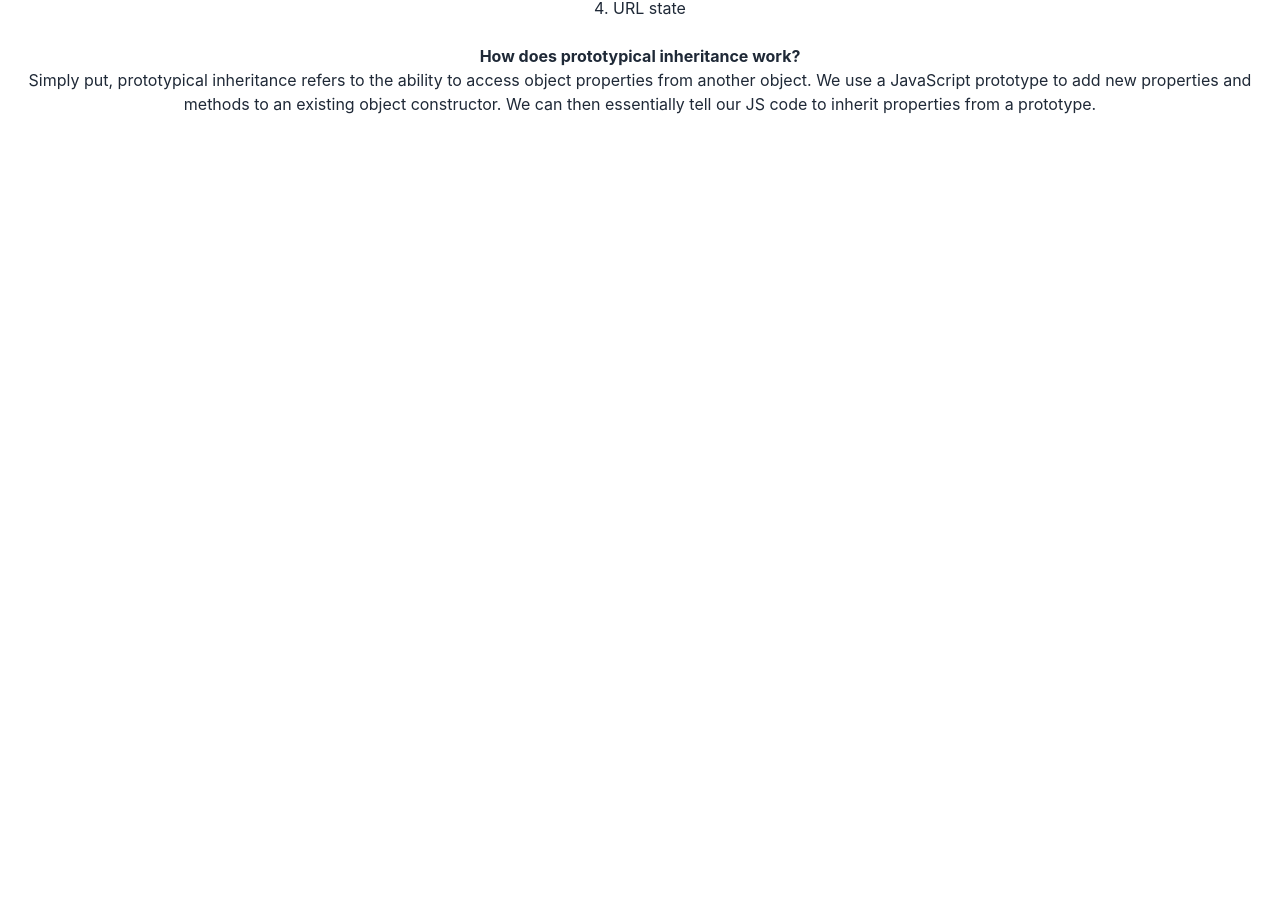
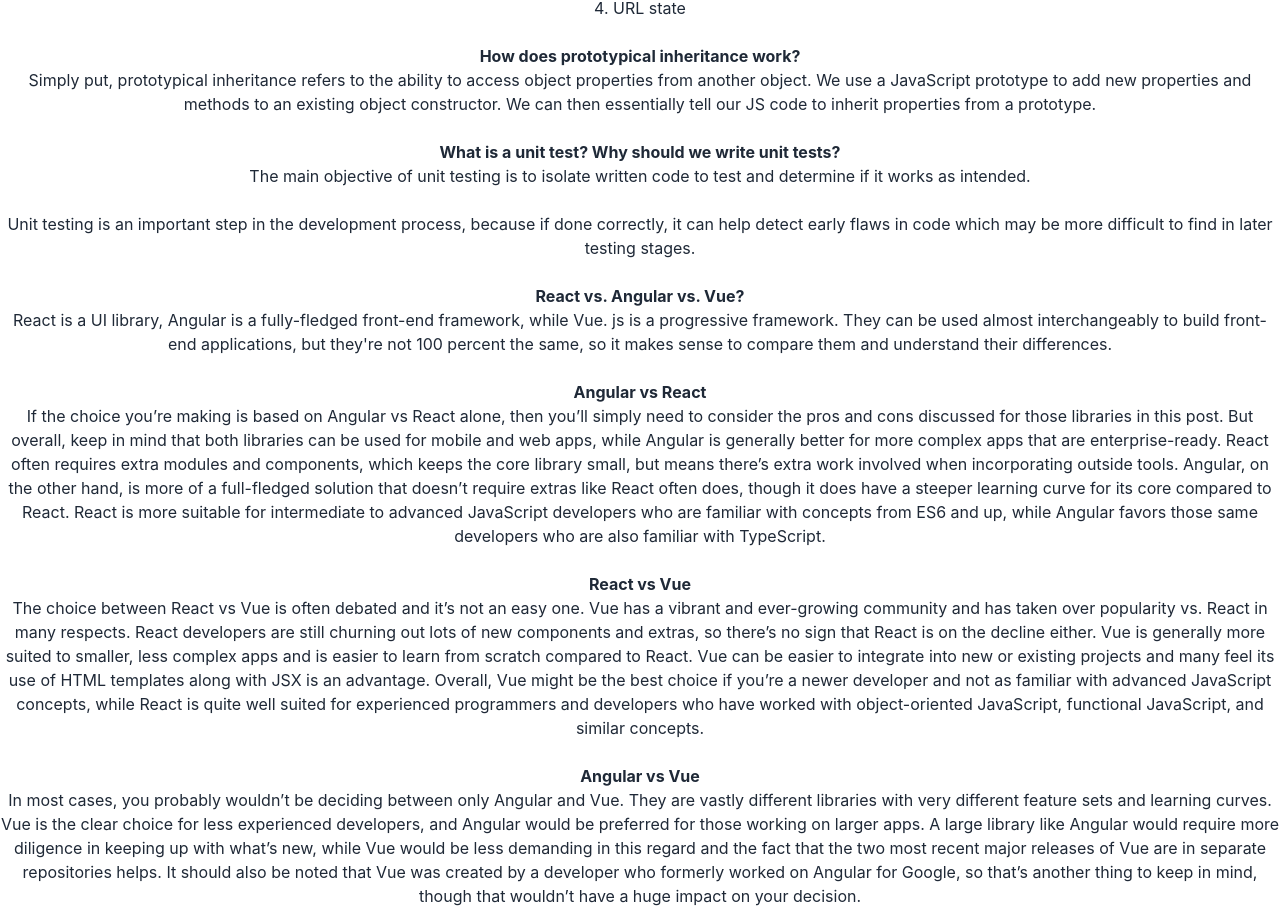
Before and after one commit to Mohaiminul-Islam-Bhuiyan/used-mobile-buy-sell-platform-a12, a React (Create React App) app: page /blog in a window 1280 px wide. Shown: the part 232-1140 px from the top of the page. Before the commit the page ends 800 px from the top, so only its background shows below. Built offline with nearby package versions, Linux system fonts and the light colour scheme.

Commit message:
blog completed

```diff
--- a/src/Pages/Blog/Blog.js
+++ b/src/Pages/Blog/Blog.js
@@ -22,6 +22,53 @@
                     Simply put, prototypical inheritance refers to the ability to access object properties from another object. We use a JavaScript prototype to add new properties and methods to an existing object constructor. We can then essentially tell our JS code to inherit properties from a prototype.
                 </p>
             </div>
+            <br />
+
+            <div>
+                <h1><strong>What is a unit test? Why should we write unit tests?</strong></h1>
+                <p>
+                    The main objective of unit testing is to isolate written code to test and determine if it works as intended.
+                </p>
+                <br />
+                <p>
+                    Unit testing is an important step in the development process, because if done correctly, it can help detect early flaws in code which may be more difficult to find in later testing stages.
+                </p>
+            </div>
+            <br />
+
+            <div>
+                <h1><strong>React vs. Angular vs. Vue?</strong></h1>
+                <p>
+                    React is a UI library, Angular is a fully-fledged front-end framework, while Vue. js is a progressive framework. They can be used almost interchangeably to build front-end applications, but they're not 100 percent the same, so it makes sense to compare them and understand their differences.
+                </p>
+                <br />
+                <p><strong>Angular vs React</strong></p>
+                <p>
+                    If the choice you’re making is based on Angular vs React alone, then you’ll simply need to consider the pros and cons discussed for those libraries in this post. But overall, keep in mind that both libraries can be used for mobile and web apps, while Angular is generally better for more complex apps that are enterprise-ready.
+
+                    React often requires extra modules and components, which keeps the core library small, but means there’s extra work involved when incorporating outside tools. Angular, on the other hand, is more of a full-fledged solution that doesn’t require extras like React often does, though it does have a steeper learning curve for its core compared to React.
+
+                    React is more suitable for intermediate to advanced JavaScript developers who are familiar with concepts from ES6 and up, while Angular favors those same developers who are also familiar with TypeScript.
+                </p>
+                <br />
+                <p><strong>React vs Vue</strong></p>
+                <p>
+                    The choice between React vs Vue is often debated and it’s not an easy one. Vue has a vibrant and ever-growing community and has taken over popularity vs. React in many respects. React developers are still churning out lots of new components and extras, so there’s no sign that React is on the decline either.
+
+                    Vue is generally more suited to smaller, less complex apps and is easier to learn from scratch compared to React. Vue can be easier to integrate into new or existing projects and many feel its use of HTML templates along with JSX is an advantage.
+
+                    Overall, Vue might be the best choice if you’re a newer developer and not as familiar with advanced JavaScript concepts, while React is quite well suited for experienced programmers and developers who have worked with object-oriented JavaScript, functional JavaScript, and similar concepts.
+                </p>
+                <br />
+                <p><strong>Angular vs Vue</strong></p>
+                <p>
+                    In most cases, you probably wouldn’t be deciding between only Angular and Vue. They are vastly different libraries with very different feature sets and learning curves. Vue is the clear choice for less experienced developers, and Angular would be preferred for those working on larger apps.
+
+                    A large library like Angular would require more diligence in keeping up with what’s new, while Vue would be less demanding in this regard and the fact that the two most recent major releases of Vue are in separate repositories helps.
+
+                    It should also be noted that Vue was created by a developer who formerly worked on Angular for Google, so that’s another thing to keep in mind, though that wouldn’t have a huge impact on your decision.
+                </p>
+            </div>
         </>
     );
 };
```
